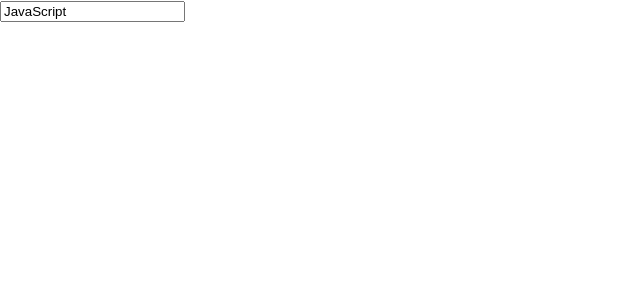
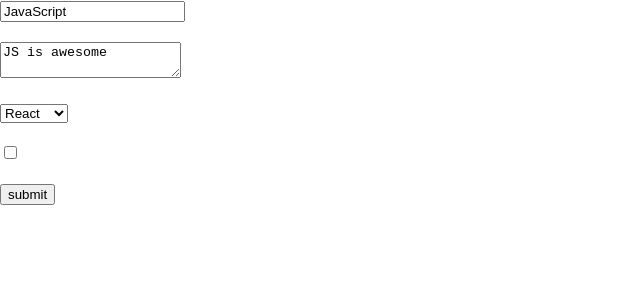
Before and after one commit to hasanmehedi9034/react_, a React (Create React App) app in the folder react_project/first-app/: page / in a window 1280 px wide. Shown: the top 300 px of the page, without its empty margins (0-640 px from the left). Built offline with nearby package versions, Linux system fonts and the light colour scheme.

Commit message:
form handling

```diff
--- a/react_project/first-app/src/components/Form.js
+++ b/react_project/first-app/src/components/Form.js
@@ -2,20 +2,79 @@ import React from "react";
 
 export default class Form extends React.Component {
     state = {
-        title: 'JavaScript'
+        title: 'JavaScript',
+        text: 'JS is awesome',
+        library: 'react',
+        isAwesome: false
     }
 
     handleChange = (e) => {
-        this.setState({
-            title: e.target.value
-        });
+        if (e.target.type === 'text') {
+            this.setState({
+                title: e.target.value
+            });
+        }
+        else if(e.target.type === 'textarea') {
+            this.setState({
+                text: e.target.value
+            });
+        }
+        else if(e.target.type === 'select-one') {
+            this.setState({
+                library: e.target.value
+            });
+        }
+        else if(e.target.type === 'checkbox') {
+            this.setState({
+                isAwesome: e.target.checked
+            })
+        }
+    }
+
+    submitHandler = (e) => {
+        e.preventDefault();
+        console.log(this.state)
     }
 
     render() {
         return (
             <div>
-                <form>
-                    <input type="text" placeholder="Enter Title" value={this.state.title} onChange={this.handleChange} />
+                <form onSubmit={this.submitHandler}>
+                    <input
+                        type="text"
+                        placeholder="Enter Title"
+                        value={this.state.title}
+                        onChange={this.handleChange}
+                    />
+                    <br />
+                    <br />
+
+                    <textarea name='text'
+                        value={this.state.text}
+                        onChange={this.handleChange}
+                    >
+                    </textarea>
+                    <br />
+                    <br />
+
+                    <select
+                        value={this.state.library}
+                        onChange={this.handleChange}
+                    >
+                        <option value='react'>React</option>
+                        <option value='angular'>Angular</option>
+                    </select>
+                    <br />
+                    <br />
+
+                    <input type="checkbox"
+                        checked={this.state.isAwesome}
+                        onChange={this.handleChange}
+                    />
+                    <br/>
+                    <br/>
+
+                    <input type='submit' value="submit" />
                 </form>
             </div>
         )
```
